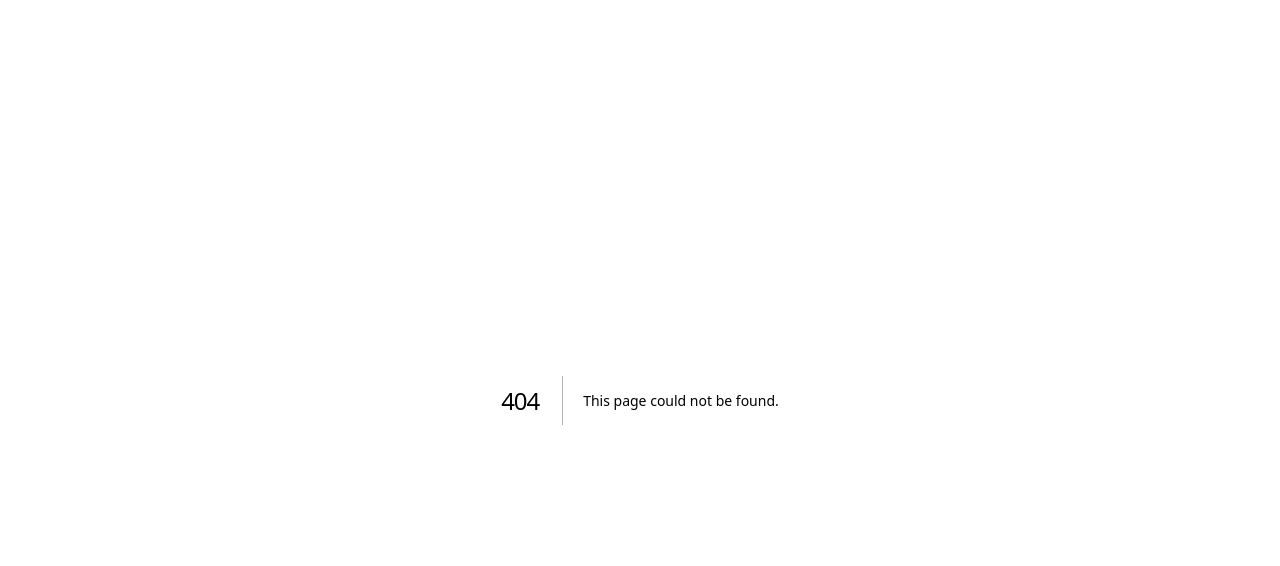
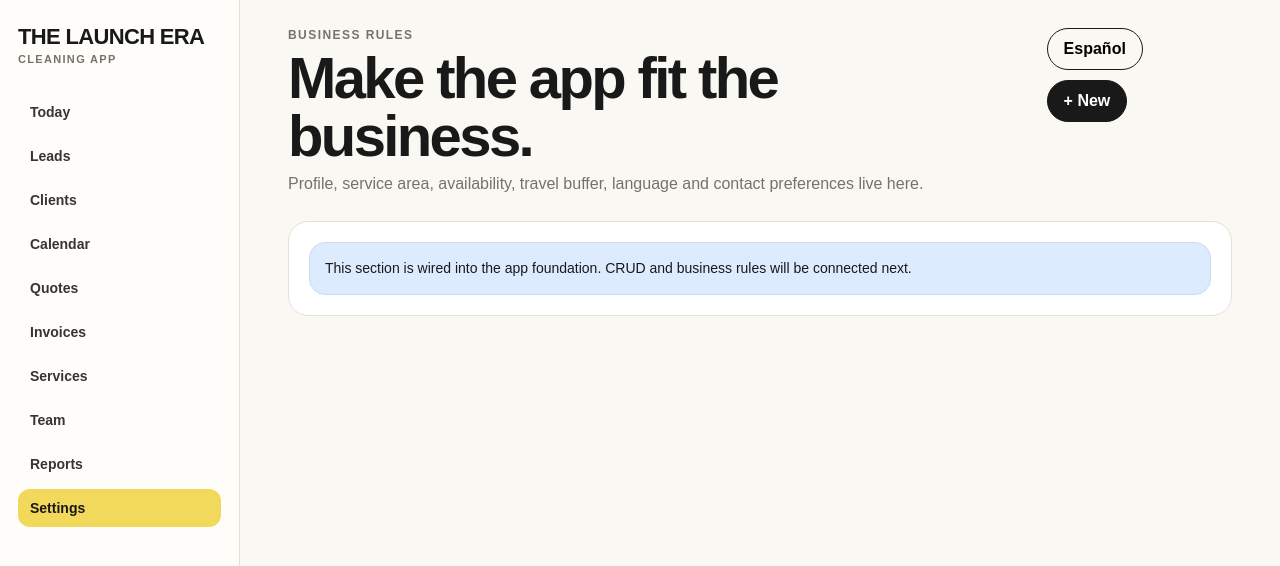
Before and after one commit to thelaunchera/The-launch-era-Website-, a Next.js app in the folder cleaning-app/: page /settings in a window 1280 px wide. Before the commit this address had no page. Shown: the top 566 px of the page. Built offline with nearby package versions, Linux system fonts and the light colour scheme.

Commit message:
Add Settings module screen

```diff
--- /dev/null
+++ b/cleaning-app/app/settings/page.tsx
@@ -0,0 +1,9 @@
+import SectionPage from "@/components/SectionPage";
+
+export default function Page(){
+  return (
+    <SectionPage active="Settings" eyebrow="BUSINESS RULES" title="Make the app fit the business." description="Profile, service area, availability, travel buffer, language and contact preferences live here.">
+      <div className="card"><div className="note">This section is wired into the app foundation. CRUD and business rules will be connected next.</div></div>
+    </SectionPage>
+  );
+}
```
